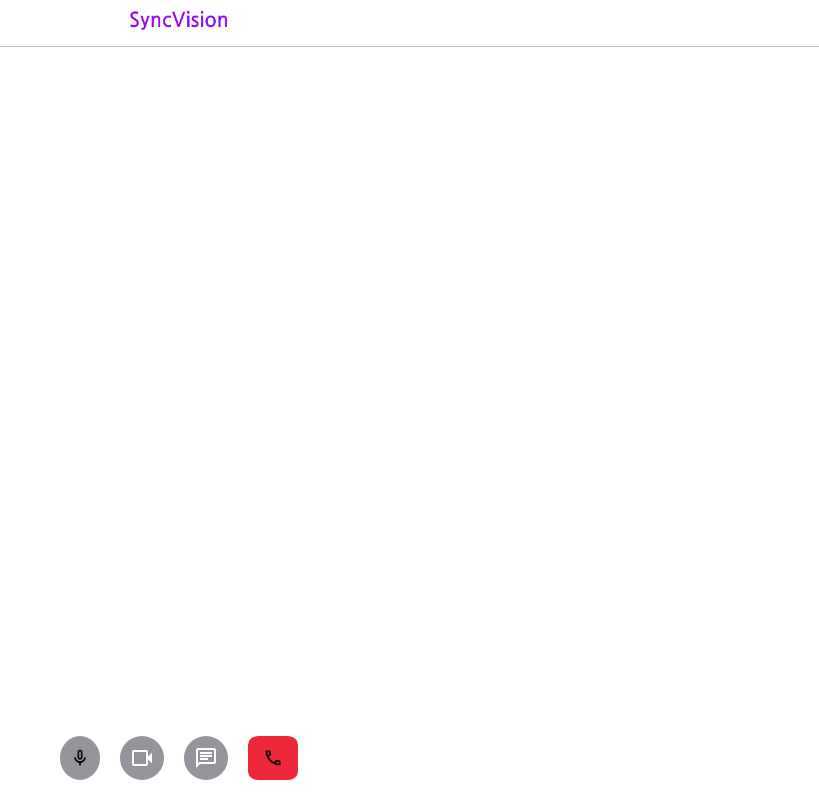
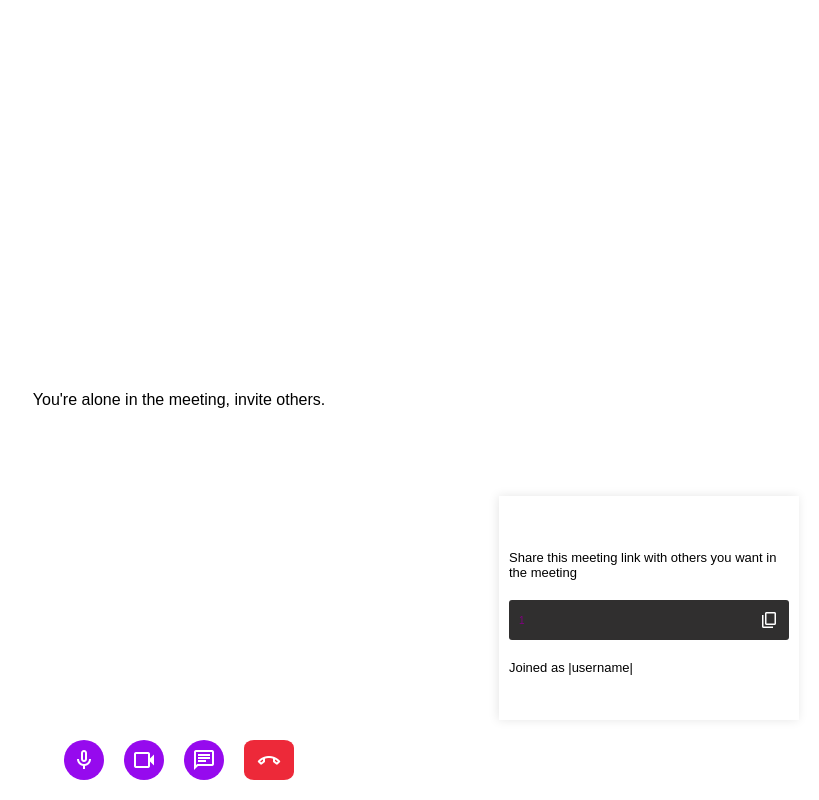
Before and after one commit to martinsndifon/SyncVision, a Flask app: page /call/1 in a window 1280 px wide. Shown: the whole page, without its empty margins (461-1280 px from the left). Run offline with Flask 3, Linux system fonts and the light colour scheme; some libraries are stand-ins or nearby versions.

Commit message:
New additions to the call page

```diff
--- a/static/scripts/call.js
+++ b/static/scripts/call.js
@@ -8,8 +8,8 @@ const messageInput = document.getElementById('messageInput');
 const endCall = document.getElementById('leave-btn');
 const audioToggle = document.getElementById('audiotoggle');
 const videoToggle = document.getElementById('videotoggle');
-const audioImage = document.getElementById('audioImage');
-const videoImage = document.getElementById('videoImage');
+const placeholderText = document.getElementById('placeholder-text');
+const infoSection = document.getElementById('info-section');
 
 audioToggle.addEventListener('click', toggleAudio);
 videoToggle.addEventListener('click', toggleVideo);
@@ -22,12 +22,12 @@ function toggleAudio(e) {
     defaultTrack.enabled = false;
     // styling
     audioToggle.style.backgroundColor = '#ed2939';
-    audioImage.src = '../static/images/micoff.svg';
+    audioToggle.children[0].innerText = 'mic_off';
   } else {
     defaultTrack.enabled = true;
     // add styling
-    audioToggle.style.backgroundColor = '#8a8991e6';
-    audioImage.src = '../static/images/mic.svg';
+    audioToggle.style.backgroundColor = '#960aee';
+    audioToggle.children[0].innerText = 'mic';
   }
 }
 
@@ -38,12 +38,12 @@ function toggleVideo(e) {
     defaultTrack.enabled = false;
     // style
     videoToggle.style.backgroundColor = '#ed2939';
-    videoToggle.children[0].innerText = 'videocam_off'
+    videoToggle.children[0].innerText = 'videocam_off';
   } else {
     defaultTrack.enabled = true;
     // style
-    videoToggle.style.backgroundColor = '#8a8991e6';
-    videoToggle.children[0].innerText = 'videocam'
+    videoToggle.style.backgroundColor = '#960aee';
+    videoToggle.children[0].innerText = 'videocam';
   }
 }
 
@@ -77,13 +77,9 @@ endCall.addEventListener('click', async () => {
   window.location.href = 'http://127.0.0.1:5000/';
 });
 
-window.addEventListener('beforeunload', () => {
-  emitLeaveEvent();
-});
+window.addEventListener('beforeunload', emitLeaveEvent);
 
-window.addEventListener('unload', () => {
-  emitLeaveEvent();
-});
+window.addEventListener('unload', emitLeaveEvent);
 
 socket.on('connect', function () {
   socket.emit('my event', { data: "I'm connected!" });
@@ -114,6 +110,12 @@ socket.on('message', (message) => {
       remoteVideo.remove();
     }
     delete connectedPeers[peerUserId];
+
+    if (Object.keys(connectedPeers).length === 0) {
+      placeholderText.style.display = 'block';
+      infoSection.classList.remove('hide');
+      infoSection.classList.add('show');
+    }
     flashMessage(`${message.userId} left`);
   }
 });
@@ -189,7 +191,7 @@ const orderVideos = () => {
   // Calculate the number of videos and adjust their size
   const remoteVideos = videoGrid.querySelectorAll('.remote-video');
   const videoCount = remoteVideos.length;
-  const maxVideosPerRow = 3;
+  const maxVideosPerRow = window.innerWidth >= 750 ? 3 : 2;
 
   remoteVideos.forEach((video) => {
     video.style.maxWidth = `calc(100% / ${Math.min(
@@ -201,6 +203,8 @@ const orderVideos = () => {
     )} - 10px)`;
   });
 };
+// order videos on resize of window
+window.addEventListener('resize', orderVideos);
 
 // Set the srcObject of the remote video element’s reference to the first stream in the track
 const onTrack = (event, peerUserId) => {
@@ -214,6 +218,13 @@ const onTrack = (event, peerUserId) => {
     remoteVideo.setAttribute('id', `remoteVideo_${peerUserId}`);
     remoteVideo.setAttribute('class', 'remote-video');
     videoGrid.appendChild(remoteVideo);
+  }
+  if (!(getComputedStyle(placeholderText).display === 'none')) {
+    placeholderText.style.display = 'none';
+    if (infoSection.classList.contains('show')) {
+      infoSection.classList.remove('show');
+      infoSection.classList.add('hide');
+    }
   }
   remoteVideo.srcObject = event.streams[0];
   orderVideos();
--- a/static/scripts/frontend_call.js
+++ b/static/scripts/frontend_call.js
@@ -4,6 +4,10 @@
 const chatButton = document.getElementById('chatButton');
 const chatSection = document.querySelector('.chat-section');
 const closeChatButton = document.getElementById('closeChatButton');
+const copyButton = document.getElementById('copy-button');
+const closeInfoButton = document.getElementById('close-info-button');
+const infoSection = document.getElementById('info-section');
+const infoButton = document.getElementById('info-button');
 
 let chatVisible = false;
 
@@ -13,12 +17,53 @@ chatButton.addEventListener('click', () => {
   chatSection.style.transform = chatVisible
     ? 'translateX(0)'
     : 'translateX(100%)';
-  chatButton.style.backgroundColor = chatVisible ? '#007bff' : '#8a8991e6';
+  chatButton.style.backgroundColor = chatVisible ? '#a35bcf' : '#960aee';
 });
 
 // Close chat section
 closeChatButton.addEventListener('click', () => {
   chatVisible = false;
   chatSection.style.transform = 'translateX(100%)';
-  chatButton.style.backgroundColor = '#8a8991e6';
+  chatButton.style.backgroundColor = '#960aee';
 });
+
+//close info section
+closeInfoButton.addEventListener('click', () => {
+  infoSection.classList.remove('show');
+  infoSection.classList.add('hide');
+});
+
+infoButton.addEventListener('click', () => {
+  if (infoSection.classList.contains('show')) {
+    infoSection.classList.remove('show');
+    infoSection.classList.add('hide');
+  } else {
+    infoSection.classList.remove('hide');
+    infoSection.classList.add('show');
+  }
+});
+
+function flashMessage(message) {
+  const flashMessage = document.getElementById('flash-message');
+  flashMessage.textContent = message;
+  flashMessage.classList.add('show');
+
+  setTimeout(() => {
+    flashMessage.classList.remove('show');
+  }, 1000);
+}
+
+const copy = () => {
+  const copyText = document.getElementById('copy-text');
+  const textArea = document.createElement('textarea');
+
+  textArea.value = copyText.textContent;
+  document.body.appendChild(textArea);
+  textArea.select();
+
+  navigator.clipboard.writeText(`127.0.0.1:5000/call/${textArea.value}`);
+  document.body.removeChild(textArea);
+  flashMessage('Copied to clipboard');
+};
+
+copyButton.addEventListener('click', copy);
--- a/static/styles/call.css
+++ b/static/styles/call.css
@@ -4,8 +4,8 @@
 
 main {
   display: flex;
-  height: 75%;
-  width: 75%;
+  height: 70%;
+  width: 70%;
   align-items: center;
   justify-content: center;
 }
@@ -24,8 +24,9 @@ main {
   border-radius: 10px;
   top: 0;
   left: 0;
-  margin-top: 30px;
-  margin-left: 7px;
+  margin-top: 5px;
+  margin-left: 5px;
+  z-index: 2;
 }
 
 #remote-videos {
@@ -37,17 +38,19 @@ main {
   justify-content: center;
   overflow-y: auto;
   max-height: calc(100vh - 150px);
+  z-index: 3;
 }
 
 .remote-video {
-  max-width: calc(100% / 3 - 10px); /* 3 videos per row with 10px gap */
-  max-height: calc(100% / 2 - 10px); /* 2 rows of videos with 10px gap */
+  max-width: calc(100% / 3 - 10px);
+  max-height: calc(100% / 2 - 10px);
   border-radius: 5px;
 }
+/*Chat section*/
 
 .chat-section {
   position: fixed;
-  top: 10%;
+  top: 1%;
   width: 300px;
   height: 80%;
   background-color: #fff;
@@ -120,7 +121,7 @@ main {
 }
 
 .control-container {
-  background-color: #8a8991e6;
+  background-color: #960aee;
   padding: 10px;
   border-radius: 50%;
   display: flex;
@@ -134,13 +135,16 @@ main {
   border-radius: 20%;
 }
 
-#leave-btn img {
+#leave-btn span {
   width: 30px;
 }
 
-.control-container img {
+.control-container span {
   height: 20px;
   width: 20px;
+  display: flex;
+  justify-content: center;
+  align-items: center;
 }
 
 #controls {
@@ -153,10 +157,89 @@ main {
   justify-content: center;
   margin: 20px;
 }
+
+/*Info section*/
+.info-section.show {
+  position: fixed;
+  bottom: 10%;
+  width: 300px;
+  height: 28%;
+  background-color: #fff;
+  box-shadow: -1px 0px 10px rgba(0, 0, 0, 0.1);
+  transition: transform 0.3s ease;
+  z-index: 30;
+  overflow-x: hidden;
+  overflow-y: hidden;
+  right: 20px;
+  transform: translateY(0%);
+  padding: 10px;
+}
+
+.info-section.hide {
+  position: fixed;
+  bottom: 10%;
+  width: 300px;
+  height: 28%;
+  background-color: #fff;
+  box-shadow: -1px 0px 10px rgba(0, 0, 0, 0.1);
+  transition: transform 0.3s ease;
+  z-index: 30;
+  overflow-x: hidden;
+  overflow-y: hidden;
+  right: 20px;
+  transform: translateY(200%);
+  padding: 10px;
+}
+
+.info-header {
+  display: flex;
+  justify-content: space-between;
+  align-items: center;
+  padding: 10px;
+  color: #fff;
+}
+
+.information {
+  display: flex;
+  flex-direction: column;
+  font-size: small;
+}
+
+.copy-main {
+  display: flex;
+  justify-content: space-between;
+  align-items: center;
+  padding: 10px;
+  background-color: rgb(48, 47, 47);
+  border-radius: 3px;
+  margin: 20px 0;
+}
+
+.copy-main .copy-text {
+  font-size: x-small;
+  color: purple;
+}
+
+.copy-button {
+  background-color: transparent;
+  border: none;
+  font-size: 20px;
+  color: #fff;
+  cursor: pointer;
+}
+
+.info-button {
+  position: fixed;
+  bottom: 0;
+  margin-bottom: 20px;
+  right: 40px;
+  cursor: pointer;
+}
+
 /* Flash message section*/
 .flash-message {
   position: fixed;
-  bottom: 20px; /* Adjust the distance from the bottom as needed */
+  bottom: 20px;
   left: 15%;
   transform: translateX(-50%);
   opacity: 0;
--- a/static/styles/styles.css
+++ b/static/styles/styles.css
@@ -49,24 +49,6 @@ html {
 .home-container {
   display: flex;
   margin-top: 50px;
-}
-
-.info-container {
-  width: 60%;
-}
-.info-section {
-  padding: 0 150px;
-  display: flex;
-  flex-direction: column;
-  gap: 28px;
-}
-.info-section h1 {
-  font-size: 5rem;
-  line-height: 1;
-}
-.info-section p {
-  font-size: 1.2rem;
-  line-height: 1.5;
 }
 
 .connect-area {
@@ -165,10 +147,6 @@ a:hover {
     flex-direction: column-reverse;
   }
 
-  .info-container {
-    width: 100%;
-  }
-
   .img-container {
     margin-left: 20%;
     width: 50%;
@@ -199,19 +177,7 @@ a:hover {
     font-size: 15px;
     font-weight: 600;
   }
-  .info-container {
-    width: 100%;
-  }
-  .info-section {
-    padding: 0 15px;
-  }
-  .info-section h1 {
-    font-size: 32px;
-    line-height: 32px;
-  }
-  .info-section h3 {
-    font-size: 16px;
-  }
+
   .connect-area {
     flex-direction: column;
   }
--- a/templates/call.html
+++ b/templates/call.html
@@ -3,7 +3,10 @@
   <head>
     <meta charset="utf-8" />
     <meta name="viewport" content="width=device-width, initial-scale=1.0" />
-    <link rel="stylesheet" href="https://fonts.googleapis.com/css2?family=Material+Symbols+Outlined:opsz,wght,FILL,GRAD@20..48,100..700,0..1,-50..200" />
+    <link
+      rel="stylesheet"
+      href="https://fonts.googleapis.com/css2?family=Material+Symbols+Outlined:opsz,wght,FILL,GRAD@20..48,100..700,0..1,-50..200"
+    />
 
     <link rel="stylesheet" href="../static/styles/styles.css" />
     <link rel="stylesheet" href="../static/styles/call.css" />
@@ -26,15 +29,15 @@
     <script src="../static/scripts/call.js" defer></script>
   </head>
   <body>
-    <header class="nav">
-      <a href="{{ url_for('app_views.home') }}">
-        <img src="../static/images/Logo1.png" alt="logo" class="logo" />
-      </a>
-    </header>
     <main>
       <div class="main-frame">
         <div id="local-video"></div>
-        <div id="remote-videos"></div>
+        <div id="remote-videos">
+          <p id="placeholder-text">
+            You're alone in the meeting, invite others.
+          </p>
+        </div>
+
         <!-- Chat Section -->
         <div class="chat-section">
           <div class="chat-header">
@@ -48,19 +51,43 @@
               id="messageInput"
               placeholder="Type your message..."
             />
-            <button id="sendMessageButton">Send</button>
+            <button id="sendMessageButton" class="material-symbols-outlined">
+              send
+            </button>
+          </div>
+        </div>
+
+        <!-- Info section -->
+        <div id="info-section" class="info-section show">
+          <div class="info-header">
+            <h3>Your meeting is ready</h3>
+            <button id="close-info-button" class="close-button">
+              &#10006;
+            </button>
+          </div>
+          <div class="information">
+            <p>Share this meeting link with others you want in the meeting</p>
+            <div class="copy-main">
+              <p id="copy-text" class="copy-text">{{ room_id }}</p>
+              <button
+                id="copy-button"
+                class="material-symbols-outlined copy-button"
+              >
+                content_copy
+              </button>
+            </div>
+            <p>Joined as |username|</p>
           </div>
         </div>
       </div>
+
       <div id="controls">
         <!-- Buttons for call control -->
         <button type="button" class="control-container" id="audiotoggle">
-          <img src="../static/images/mic.svg" alt="mic icon" id="audioImage" />
+          <span class="material-symbols-outlined"> mic </span>
         </button>
         <button type="button" class="control-container" id="videotoggle">
-          <span class="material-symbols-outlined">
-            videocam
-          </span>
+          <span class="material-symbols-outlined"> videocam </span>
         </button>
         <button
           type="button"
@@ -68,15 +95,16 @@
           class="control-container"
           id="chatButton"
         >
-          <span class="material-symbols-outlined">
-            chat
-          </span>
+          <span class="material-symbols-outlined"> chat </span>
         </button>
         <button type="button" class="control-container" id="leave-btn">
-          <img src="../static/images/call.svg" alt="end call icon" />
+          <span class="material-symbols-outlined"> call_end </span>
         </button>
       </div>
     </main>
     <div id="flash-message" class="flash-message"></div>
+    <div id="info-button" class="material-symbols-outlined info-button">
+      info
+    </div>
   </body>
 </html>
```
Also changed, not shown: other parts of static/styles/call.css (+13 -12 lines).
